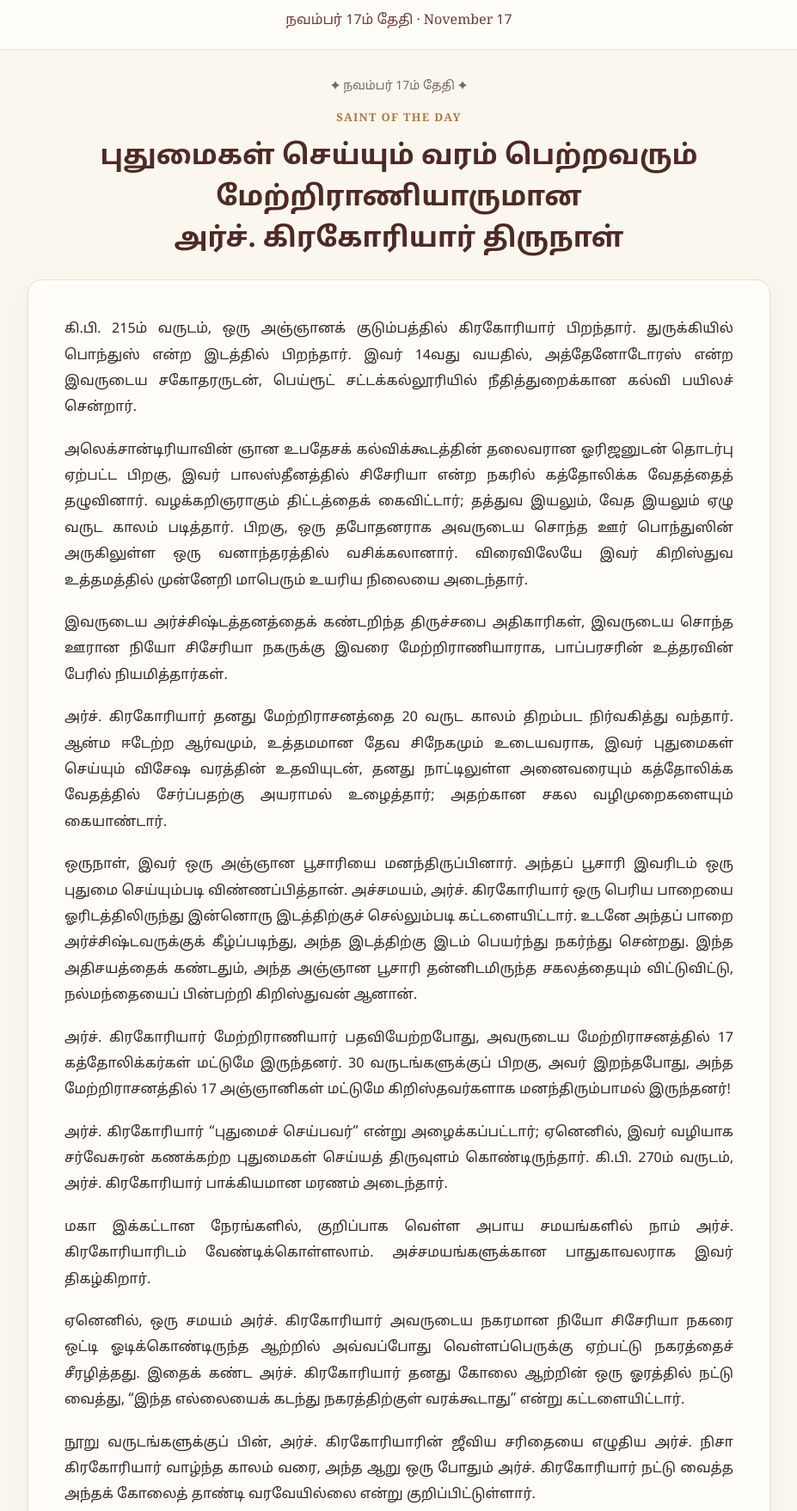
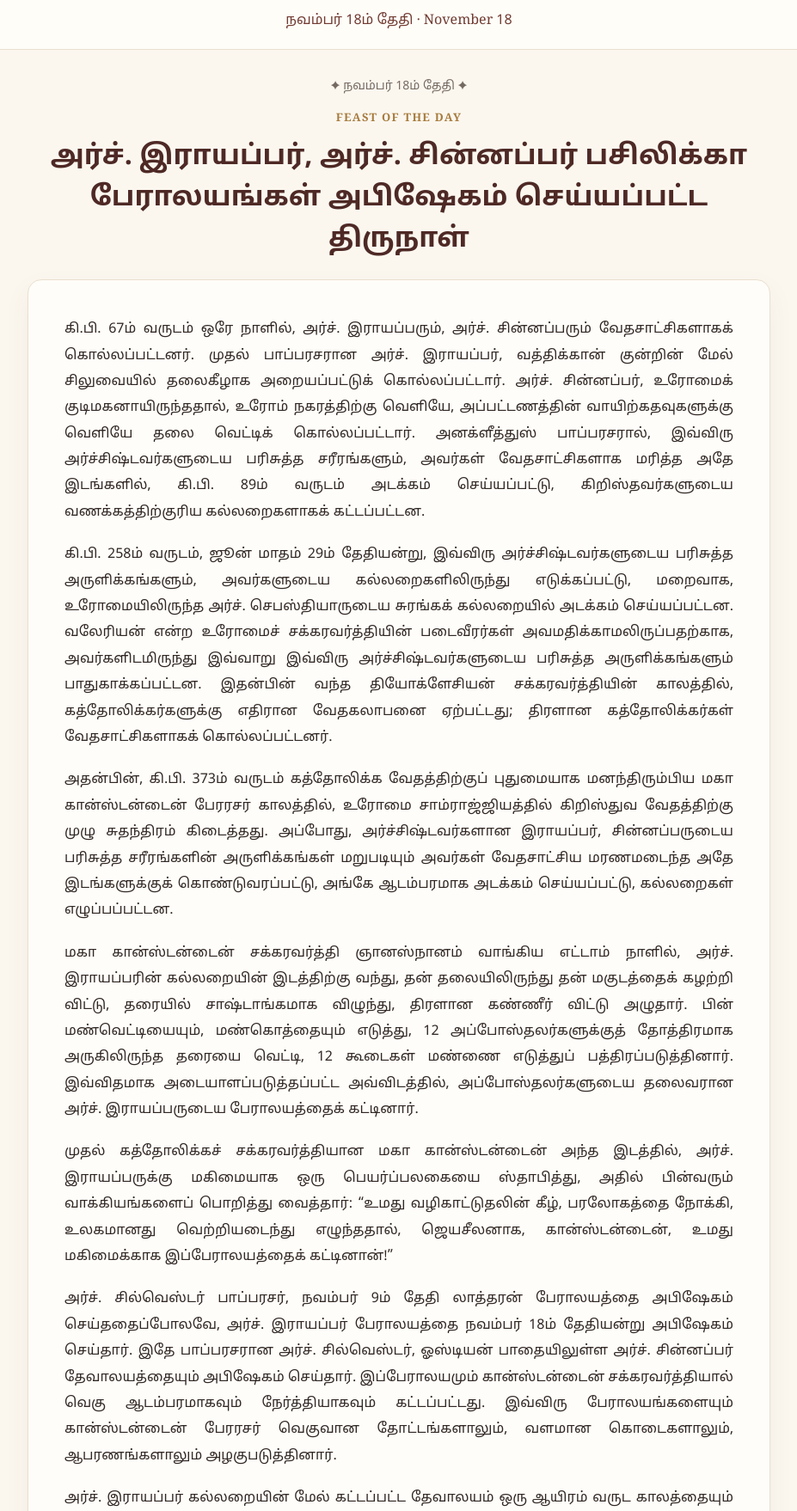
Before and after one commit to sahayamjaya97-coder/todays-saint, a plain HTML site: page index.html in a window 1280 px wide. Shown: the part 336-2094 px from the top of the page at 86% size, without its empty margins (176-1103 px from the left). Drawn offline with nearby package versions, Linux system fonts and the light colour scheme.

Commit message:
Publish November 18 basilicas dedication feast article

```diff
--- a/index.html
+++ b/index.html
@@ -3,9 +3,9 @@
 <head>
 <meta charset="utf-8">
 <meta name="viewport" content="width=device-width, initial-scale=1">
-<meta name="description" content="நவம்பர் 17 – புதுமைகள் செய்யும் வரம் பெற்ற அர்ச். கிரகோரியாரின் வாழ்க்கை வரலாறு.">
+<meta name="description" content="நவம்பர் 18 – அர்ச். இராயப்பர், அர்ச். சின்னப்பர் பசிலிக்கா பேராலயங்கள் அபிஷேகம் செய்யப்பட்ட திருநாள்.">
 <meta name="theme-color" content="#6d382e">
-<title>நவம்பர் 17 – அர்ச். கிரகோரியார் | Today's Saint</title>
+<title>நவம்பர் 18 – பசிலிக்கா பேராலயங்கள் அபிஷேகம் | Today's Saint</title>
 <link rel="preconnect" href="https://fonts.googleapis.com">
 <link rel="preconnect" href="https://fonts.gstatic.com" crossorigin>
 <link href="https://fonts.googleapis.com/css2?family=Noto+Sans+Tamil:wght@400;500;600;700&family=Playfair+Display:wght@500;600;700&display=swap" rel="stylesheet">
@@ -34,31 +34,33 @@ footer{background:var(--wine-dark);color:#f5e7d0;text-align:center;padding:23px
 <div class="brand-ta">இன்றைய அர்ச்சிஷ்டவர்</div>
 <p class="tagline">Discover the saints · புனிதர்களின் வாழ்வைப் படிப்போம்</p>
 </header>
-<nav><a href="#saint">நவம்பர் 17ம் தேதி · November 17</a></nav>
-<main id="saint">
-<div class="intro">✦ நவம்பர் 17ம் தேதி ✦</div>
-<div class="eyebrow">SAINT OF THE DAY</div>
-<h2>புதுமைகள் செய்யும் வரம் பெற்றவரும் மேற்றிராணியாருமான<br>அர்ச். கிரகோரியார் திருநாள்</h2>
+<nav><a href="#feast">நவம்பர் 18ம் தேதி · November 18</a></nav>
+<main id="feast">
+<div class="intro">✦ நவம்பர் 18ம் தேதி ✦</div>
+<div class="eyebrow">FEAST OF THE DAY</div>
+<h2>அர்ச். இராயப்பர், அர்ச். சின்னப்பர் பசிலிக்கா பேராலயங்கள் அபிஷேகம் செய்யப்பட்ட திருநாள்</h2>
 <article>
-<p>கி.பி. 215ம் வருடம், ஒரு அஞ்ஞானக் குடும்பத்தில் கிரகோரியார் பிறந்தார். துருக்கியில் பொந்துஸ் என்ற இடத்தில் பிறந்தார். இவர் 14வது வயதில், அத்தேனோடோரஸ் என்ற இவருடைய சகோதரருடன், பெய்ரூட் சட்டக்கல்லூரியில் நீதித்துறைக்கான கல்வி பயிலச் சென்றார்.</p>
-<p>அலெக்சான்டிரியாவின் ஞான உபதேசக் கல்விக்கூடத்தின் தலைவரான ஓரிஜனுடன் தொடர்பு ஏற்பட்ட பிறகு, இவர் பாலஸ்தீனத்தில் சிசேரியா என்ற நகரில் கத்தோலிக்க வேதத்தைத் தழுவினார். வழக்கறிஞராகும் திட்டத்தைக் கைவிட்டார்; தத்துவ இயலும், வேத இயலும் ஏழு வருட காலம் படித்தார். பிறகு, ஒரு தபோதனராக அவருடைய சொந்த ஊர் பொந்துஸின் அருகிலுள்ள ஒரு வனாந்தரத்தில் வசிக்கலானார். விரைவிலேயே இவர் கிறிஸ்துவ உத்தமத்தில் முன்னேறி மாபெரும் உயரிய நிலையை அடைந்தார்.</p>
-<p>இவருடைய அர்ச்சிஷ்டத்தனத்தைக் கண்டறிந்த திருச்சபை அதிகாரிகள், இவருடைய சொந்த ஊரான நியோ சிசேரியா நகருக்கு இவரை மேற்றிராணியாராக, பாப்பரசரின் உத்தரவின் பேரில் நியமித்தார்கள்.</p>
-<p>அர்ச். கிரகோரியார் தனது மேற்றிராசனத்தை 20 வருட காலம் திறம்பட நிர்வகித்து வந்தார். ஆன்ம ஈடேற்ற ஆர்வமும், உத்தமமான தேவ சிநேகமும் உடையவராக, இவர் புதுமைகள் செய்யும் விசேஷ வரத்தின் உதவியுடன், தனது நாட்டிலுள்ள அனைவரையும் கத்தோலிக்க வேதத்தில் சேர்ப்பதற்கு அயராமல் உழைத்தார்; அதற்கான சகல வழிமுறைகளையும் கையாண்டார்.</p>
-<p>ஒருநாள், இவர் ஒரு அஞ்ஞான பூசாரியை மனந்திருப்பினார். அந்தப் பூசாரி இவரிடம் ஒரு புதுமை செய்யும்படி விண்ணப்பித்தான். அச்சமயம், அர்ச். கிரகோரியார் ஒரு பெரிய பாறையை ஓரிடத்திலிருந்து இன்னொரு இடத்திற்குச் செல்லும்படி கட்டளையிட்டார். உடனே அந்தப் பாறை அர்ச்சிஷ்டவருக்குக் கீழ்ப்படிந்து, அந்த இடத்திற்கு இடம் பெயர்ந்து நகர்ந்து சென்றது. இந்த அதிசயத்தைக் கண்டதும், அந்த அஞ்ஞான பூசாரி தன்னிடமிருந்த சகலத்தையும் விட்டுவிட்டு, நல்மந்தையைப் பின்பற்றி கிறிஸ்துவன் ஆனான்.</p>
-<p>அர்ச். கிரகோரியார் மேற்றிராணியார் பதவியேற்றபோது, அவருடைய மேற்றிராசனத்தில் 17 கத்தோலிக்கர்கள் மட்டுமே இருந்தனர். 30 வருடங்களுக்குப் பிறகு, அவர் இறந்தபோது, அந்த மேற்றிராசனத்தில் 17 அஞ்ஞானிகள் மட்டுமே கிறிஸ்தவர்களாக மனந்திரும்பாமல் இருந்தனர்!</p>
-<p>அர்ச். கிரகோரியார் “புதுமைச் செய்பவர்” என்று அழைக்கப்பட்டார்; ஏனெனில், இவர் வழியாக சர்வேசுரன் கணக்கற்ற புதுமைகள் செய்யத் திருவுளம் கொண்டிருந்தார். கி.பி. 270ம் வருடம், அர்ச். கிரகோரியார் பாக்கியமான மரணம் அடைந்தார்.</p>
-<p>மகா இக்கட்டான நேரங்களில், குறிப்பாக வெள்ள அபாய சமயங்களில் நாம் அர்ச். கிரகோரியாரிடம் வேண்டிக்கொள்ளலாம். அச்சமயங்களுக்கான பாதுகாவலராக இவர் திகழ்கிறார்.</p>
-<p>ஏனெனில், ஒரு சமயம் அர்ச். கிரகோரியார் அவருடைய நகரமான நியோ சிசேரியா நகரை ஒட்டி ஓடிக்கொண்டிருந்த ஆற்றில் அவ்வப்போது வெள்ளப்பெருக்கு ஏற்பட்டு நகரத்தைச் சீரழித்தது. இதைக் கண்ட அர்ச். கிரகோரியார் தனது கோலை ஆற்றின் ஒரு ஓரத்தில் நட்டு வைத்து, “இந்த எல்லையைக் கடந்து நகரத்திற்குள் வரக்கூடாது” என்று கட்டளையிட்டார்.</p>
-<p>நூறு வருடங்களுக்குப் பின், அர்ச். கிரகோரியாரின் ஜீவிய சரிதையை எழுதிய அர்ச். நிசா கிரகோரியார் வாழ்ந்த காலம் வரை, அந்த ஆறு ஒரு போதும் அர்ச். கிரகோரியார் நட்டு வைத்த அந்தக் கோலைத் தாண்டி வரவேயில்லை என்று குறிப்பிட்டுள்ளார்.</p>
-<p>அதேபோல், இரு சகோதரர்களுக்கு இடையே உயிர்ச்சேதம் விளையும்படியான ஒரு சண்டைச் சச்சரவு ஏற்பட்டது. அவர்கள் இருவரும் அருகிலிருந்த ஒரு ஏரியின் மேல் உரிமை கொண்டாடி சண்டை போட்டுக்கொண்டிருந்தனர். இதையறிந்த அர்ச். கிரகோரியார் அன்று இரவு முழுவதும் உருக்கமாக ஆண்டவரை நோக்கி ஜெபித்து மன்றாடினார். அடுத்த நாள், அந்த ஏரியிலிருந்த தண்ணீர் முழுவதும் வற்றி வறண்டுபோனது. இவ்வாறாக, சகோதரர்களுக்கிடையே ஏற்பட்ட சண்டை, அர்ச்சிஷ்டவருடைய புதுமையால் முடிவுக்கு வந்தது!</p>
-<div class="prayer">புதுமை செய்யும் வரம் பெற்றவரும் மேற்றிராணியாருமான அர்ச். கிரகோரியாரே! எங்களுக்காக வேண்டிக்கொள்ளும்!<br><br>அர்ச். அமலோற்பவ மாதரியே! வாழ்க!</div>
+<p>கி.பி. 67ம் வருடம் ஒரே நாளில், அர்ச். இராயப்பரும், அர்ச். சின்னப்பரும் வேதசாட்சிகளாகக் கொல்லப்பட்டனர். முதல் பாப்பரசரான அர்ச். இராயப்பர், வத்திக்கான் குன்றின் மேல் சிலுவையில் தலைகீழாக அறையப்பட்டுக் கொல்லப்பட்டார். அர்ச். சின்னப்பர், உரோமைக் குடிமகனாயிருந்ததால், உரோம் நகரத்திற்கு வெளியே, அப்பட்டணத்தின் வாயிற்கதவுகளுக்கு வெளியே தலை வெட்டிக் கொல்லப்பட்டார். அனக்ளீத்துஸ் பாப்பரசரால், இவ்விரு அர்ச்சிஷ்டவர்களுடைய பரிசுத்த சரீரங்களும், அவர்கள் வேதசாட்சிகளாக மரித்த அதே இடங்களில், கி.பி. 89ம் வருடம் அடக்கம் செய்யப்பட்டு, கிறிஸ்தவர்களுடைய வணக்கத்திற்குரிய கல்லறைகளாகக் கட்டப்பட்டன.</p>
+<p>கி.பி. 258ம் வருடம், ஜூன் மாதம் 29ம் தேதியன்று, இவ்விரு அர்ச்சிஷ்டவர்களுடைய பரிசுத்த அருளிக்கங்களும், அவர்களுடைய கல்லறைகளிலிருந்து எடுக்கப்பட்டு, மறைவாக, உரோமையிலிருந்த அர்ச். செபஸ்தியாருடைய சுரங்கக் கல்லறையில் அடக்கம் செய்யப்பட்டன. வலேரியன் என்ற உரோமைச் சக்கரவர்த்தியின் படைவீரர்கள் அவமதிக்காமலிருப்பதற்காக, அவர்களிடமிருந்து இவ்வாறு இவ்விரு அர்ச்சிஷ்டவர்களுடைய பரிசுத்த அருளிக்கங்களும் பாதுகாக்கப்பட்டன. இதன்பின் வந்த தியோக்ளேசியன் சக்கரவர்த்தியின் காலத்தில், கத்தோலிக்கர்களுக்கு எதிரான வேதகலாபனை ஏற்பட்டது; திரளான கத்தோலிக்கர்கள் வேதசாட்சிகளாகக் கொல்லப்பட்டனர்.</p>
+<p>அதன்பின், கி.பி. 373ம் வருடம் கத்தோலிக்க வேதத்திற்குப் புதுமையாக மனந்திரும்பிய மகா கான்ஸ்டன்டைன் பேரரசர் காலத்தில், உரோமை சாம்ராஜ்ஜியத்தில் கிறிஸ்துவ வேதத்திற்கு முழு சுதந்திரம் கிடைத்தது. அப்போது, அர்ச்சிஷ்டவர்களான இராயப்பர், சின்னப்பருடைய பரிசுத்த சரீரங்களின் அருளிக்கங்கள் மறுபடியும் அவர்கள் வேதசாட்சிய மரணமடைந்த அதே இடங்களுக்குக் கொண்டுவரப்பட்டு, அங்கே ஆடம்பரமாக அடக்கம் செய்யப்பட்டு, கல்லறைகள் எழுப்பப்பட்டன.</p>
+<p>மகா கான்ஸ்டன்டைன் சக்கரவர்த்தி ஞானஸ்நானம் வாங்கிய எட்டாம் நாளில், அர்ச். இராயப்பரின் கல்லறையின் இடத்திற்கு வந்து, தன் தலையிலிருந்து தன் மகுடத்தைக் கழற்றி விட்டு, தரையில் சாஷ்டாங்கமாக விழுந்து, திரளான கண்ணீர் விட்டு அழுதார். பின் மண்வெட்டியையும், மண்கொத்தையும் எடுத்து, 12 அப்போஸ்தலர்களுக்குத் தோத்திரமாக அருகிலிருந்த தரையை வெட்டி, 12 கூடைகள் மண்ணை எடுத்துப் பத்திரப்படுத்தினார். இவ்விதமாக அடையாளப்படுத்தப்பட்ட அவ்விடத்தில், அப்போஸ்தலர்களுடைய தலைவரான அர்ச். இராயப்பருடைய பேராலயத்தைக் கட்டினார்.</p>
+<p>முதல் கத்தோலிக்கச் சக்கரவர்த்தியான மகா கான்ஸ்டன்டைன் அந்த இடத்தில், அர்ச். இராயப்பருக்கு மகிமையாக ஒரு பெயர்ப்பலகையை ஸ்தாபித்து, அதில் பின்வரும் வாக்கியங்களைப் பொறித்து வைத்தார்: “உமது வழிகாட்டுதலின் கீழ், பரலோகத்தை நோக்கி, உலகமானது வெற்றியடைந்து எழுந்ததால், ஜெயசீலனாக, கான்ஸ்டன்டைன், உமது மகிமைக்காக இப்பேராலயத்தைக் கட்டினான்!”</p>
+<p>அர்ச். சில்வெஸ்டர் பாப்பரசர், நவம்பர் 9ம் தேதி லாத்தரன் பேராலயத்தை அபிஷேகம் செய்ததைப்போலவே, அர்ச். இராயப்பர் பேராலயத்தை நவம்பர் 18ம் தேதியன்று அபிஷேகம் செய்தார். இதே பாப்பரசரான அர்ச். சில்வெஸ்டர், ஓஸ்டியன் பாதையிலுள்ள அர்ச். சின்னப்பர் தேவாலயத்தையும் அபிஷேகம் செய்தார். இப்பேராலயமும் கான்ஸ்டன்டைன் சக்கரவர்த்தியால் வெகு ஆடம்பரமாகவும் நேர்த்தியாகவும் கட்டப்பட்டது. இவ்விரு பேராலயங்களையும் கான்ஸ்டன்டைன் பேரரசர் வெகுவான தோட்டங்களாலும், வளமான கொடைகளாலும், ஆபரணங்களாலும் அழகுபடுத்தினார்.</p>
+<p>அர்ச். இராயப்பர் கல்லறையின் மேல் கட்டப்பட்ட தேவாலயம் ஒரு ஆயிரம் வருட காலத்தையும் கடந்து நின்றது. அதன்பிறகு, அதன் கட்டமைப்பு பலவீனமடைந்ததைக் கண்ட இரண்டாம் ஜூலியஸ் பாப்பரசர், அதை இடித்து விட்டு, புதிய பசிலிக்கா பேராலயத்தைக் கட்டும்படி உத்தரவிட்டார். புதிய தேவாலயம் கட்டி முடிக்க நூறு வருடங்களுக்கு மேலான காலநேரம் தேவைப்பட்டது.</p>
+<p>இந்த நூறு ஆண்டு காலத்தில், பாப்பரசருக்கு எதிரான கொடிய அலைக்கழிப்புகள் நிகழ்ந்தன. அவற்றில் சில:</p>
+<p>1. காட்டுப்பன்றியும் பதினுமான மார்ட்டின் லூத்தர், புராட்டஸ்டன்டு புரட்சியை ஏற்படுத்தி, ஐரோப்பாவிலிருந்து மூன்றில் ஒரு பகுதியை உரோமாபுரியிலிருந்து பறித்துக்கொண்டான்.</p>
+<p>2. பிரான்சின் 5ம் சார்லஸ் அரசன், உரோமாபுரிக்குள் அத்துமீறி நுழைந்து, ஆக்கிரமித்தான்.</p>
+<p>3. 8ம் ஹென்றி இங்கிலாந்து நாட்டைப் பாப்பரசரிடமிருந்து பறித்துக் கொண்டான்.</p>
+<p>4. உரோமாபுரியைக் கைப்பற்றி, அர்ச். இராயப்பர் பசிலிக்கா தேவாலயத்தை மசூதியாக மாற்றிவிடும்படியான திட்டத்துடன், மாபெரும் மகமதியக் கப்பற்படை மத்தியத் தரைக் கடலில் வந்தது. அதை மகா பரிசுத்த ஜெபமாலை மாதா, லெப்பாந்தோ என்ற இடத்தில் கத்தோலிக்கர்களின் சிறு படையின் மூலமாக நசுக்கி, திருச்சபையைக் காப்பாற்றினார்கள். அர்ச். 5ம் பத்திநாதர் பாப்பரசர், மகா பரிசுத்த ஜெபமாலை மாதாவிடம் பக்திபற்றுதலுடன் ஜெபித்து மன்றாடி, இவ்வுதவியைத் திருச்சபைக்கு அடையச் செய்தார். இவ்விதமாக திருச்சபையை அழிப்பதற்காக உலகத்தில் தோன்றிய சூறாவளிப் புயல்களின் பட்டியல் நீண்டுகொண்டே போகும். இருப்பினும், அர்ச். இராயப்பர் பசிலிக்கா பேராலயம் கட்டி முடிக்கப்பட்டு, 8ம் உர்பன் பாப்பரசரால், 1626ம் வருடம் நவம்பர் 18ம் தேதியன்று அபிஷேகம் செய்யப்பட்டது. உலகத்திலேயே மகா பிரபலமான இந்தப் பசிலிக்கா தேவாலயம், “நரகத்தின் வாசல்கள் திருச்சபையை மேற்கொள்ளாது” என்று நமதாண்டவர் தாமே வாக்களித்திருப்பதின் பேரில், ஒரு உயிருள்ள அத்தாட்சியின் அடையாளமாகத் திகழ்கிறது!</p>
+<p>உரோமை நகரத்தின் சுவர்களுக்கு வெளியே அமைந்திருக்கிற அர்ச். சின்னப்பர் பசிலிக்கா தேவாலயம், முதலில் மகா கான்ஸ்டன்டைன் சக்கரவர்த்தியால் கட்டப்பட்டது. இது, 1823ம் வருடம் நெருப்பினால் அழிந்து போனபிறகு, மறுபடியும் கட்டப்பட்டு, மகா பரித்த தேவமாதாவின் அமலோற்பவத்தினுடைய வேத சத்தியத்தைப் பிரகடனம் செய்த இரண்டு நாட்களுக்குப் பிறகு, முத். 9ம் பத்திநாதர் பாப்பரசரால் 1854ம் வருடம் அபிஷேகம் செய்யப்பட்டது.</p>
+<div class="prayer">அர்ச். இராயப்பரே! அர்ச். சின்னப்பரே! எங்களுக்காக வேண்டிக்கொள்ளுங்கள்!<br><br>அர்ச். அமலோற்பவ மாதரியே! வாழ்க!</div>
 </article>
 <div class="share"><button id="share-button" type="button">☘ WhatsApp-ல் பகிரவும் · Share</button></div>
 </main>
 <footer>🌹 Today's Saint – இன்றைய அர்ச்சிஷ்டவர் 🌹<br>May the lives of the saints inspire us to grow in faith.</footer>
 <script>
 document.getElementById('share-button').addEventListener('click',()=>{
- const message="நவம்பர் 17 – அர்ச். கிரகோரியார் | இன்றைய அர்ச்சிஷ்டவர்\n"+window.location.href;
+ const message="நவம்பர் 18 – அர்ச். இராயப்பர், அர்ச். சின்னப்பர் பசிலிக்கா பேராலயங்கள் அபிஷேகத் திருநாள்\n"+window.location.href;
  window.open('https://wa.me/?text='+encodeURIComponent(message),'_blank','noopener');
 });
 </script>
```
